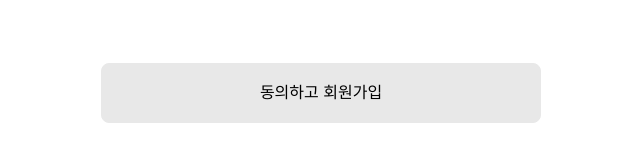
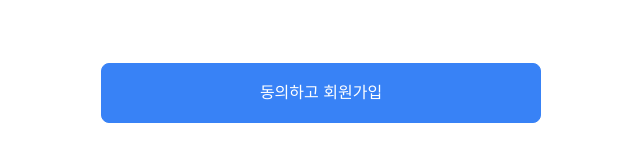
Before and after one commit to sngsng/sk-gas-membership-study, a React (Create React App) app: page /accept-terms in a window 1280 px wide. Shown: the part 434-596 px from the top of the page, without its empty margins (319-959 px from the left). Built offline with nearby package versions, Linux system fonts and the light colour scheme; no server answers; a web font is replaced by a local one.

Commit message:
chore: 약관 갯수 구하는 로직 수정

```diff
--- a/src/pages/AcceptTerms.tsx
+++ b/src/pages/AcceptTerms.tsx
@@ -19,6 +19,7 @@ function AcceptTerms() {
   const navigate = useNavigate();
   const [allCheck, setAllCheck] = useState(false);
   const [checkList, setCheckList] = useState<any>([]);
+  // const [termsList, setTermsList] = useState();
   const dispatch = useAppDispatch();
   const userCheckedList = useAppSelector((state) => state.user.cluAgrList);
 
@@ -58,6 +59,71 @@ function AcceptTerms() {
       setCheckList([]);
     }
   };
+
+  const a = [];
+
+  console.log(
+    "DB : ",
+    termsListData,
+    "checkList : ",
+    checkList,
+    "2 :",
+
+    termsListData
+      ?.filter((terms, index) => {
+        return checkList.includes(terms.cluCd);
+      })
+      .map((terms) => {
+        return terms.mndtAgrYn;
+      })
+      .filter((mndtAgrYn) => {
+        return mndtAgrYn === "Y";
+      }).length
+  );
+
+  // *** DB데이터에서 필수 체크요소가 몇개인지 찾아냄. ***
+  // DB에서 필수 체크 몇개인지 구한거
+  const termsListRequiredLength = termsListData
+    ?.map((terms) => {
+      return terms.mndtAgrYn;
+    })
+    .filter((terms) => {
+      return terms === "Y";
+    }).length;
+  console.log("ck", termsListRequiredLength);
+
+  const checkedTermsLength = termsListData
+    ?.filter((terms, index) => {
+      return checkList.includes(terms.cluCd);
+    })
+    .map((terms) => {
+      return terms.mndtAgrYn;
+    })
+    .filter((mndtAgrYn) => {
+      return mndtAgrYn === "Y";
+    }).length;
+  console.log("ed", checkedTermsLength);
+
+  // *** 배열 찾기 성공  // id 값으로 배열 찾아내기 ***
+  // 이건 선택한 terms의 갯수 구한거
+  // const checkedTermsLength = termsListData
+  //   ?.filter((terms, index) => {
+  //     return terms.cluCd === checkList[index];
+  //   })
+  //   .map((terms, index) => {
+  //     return terms.mndtAgrYn;
+  //   })
+  //   .filter((terms) => {
+  //     return terms === "Y";
+  //   }).length;
+  // console.log(checkedTermsLength);
+
+  // console.log(
+  //   termsListData?.map((value, index) => {
+  //     return value;
+  //   })
+  //   // true / false
+  // );
 
   return (
     <Layout isHeader title="행복충전모바일 회원가입" backBtn>
@@ -100,24 +166,13 @@ function AcceptTerms() {
           text="동의하고 회원가입"
           className={cls(
             "mt-30  btn-extra w-full",
-            allCheck ||
-              (checkList.includes("SG000001") &&
-                checkList.includes("SG000003") &&
-                checkList.includes("OCB00002") &&
-                checkList.includes("SC140114"))
+            allCheck || termsListRequiredLength === checkedTermsLength
               ? "cursor-pointer rounded border-1 btn-fill"
               : "btn-fill-disabled rounded "
           )}
-          disabled={
-            !(
-              checkList.includes("SG000001") &&
-              checkList.includes("SG000003") &&
-              checkList.includes("OCB00002") &&
-              checkList.includes("SC140114")
-            )
-          }
+          disabled={!(termsListRequiredLength === checkedTermsLength)}
           onClick={() => {
-            navigate(urls.SignUpPart1);
+            // navigate(urls.SignUpPart1);
             dispatch(addCluAgrList(checkList));
           }}
         />
```
